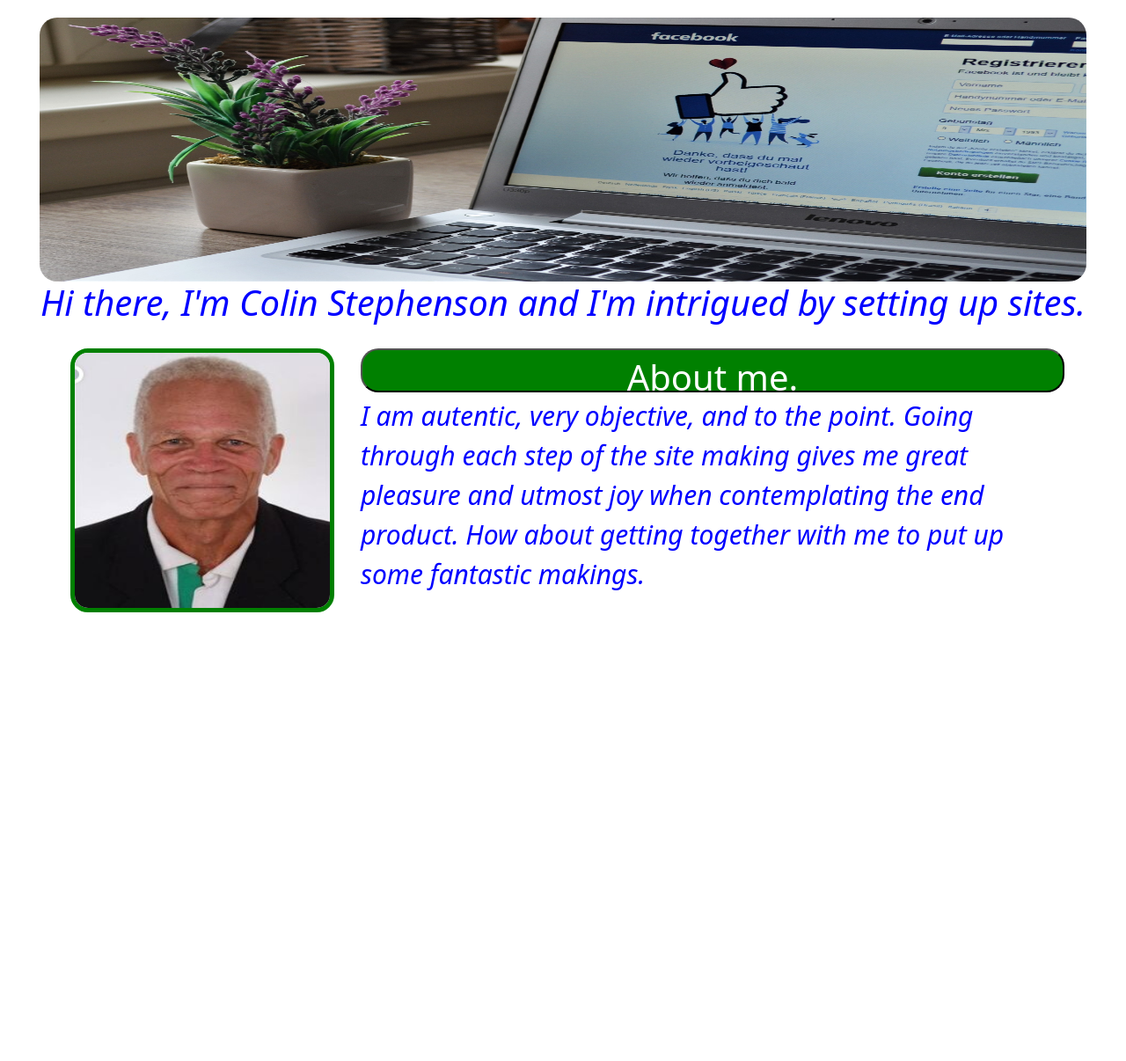
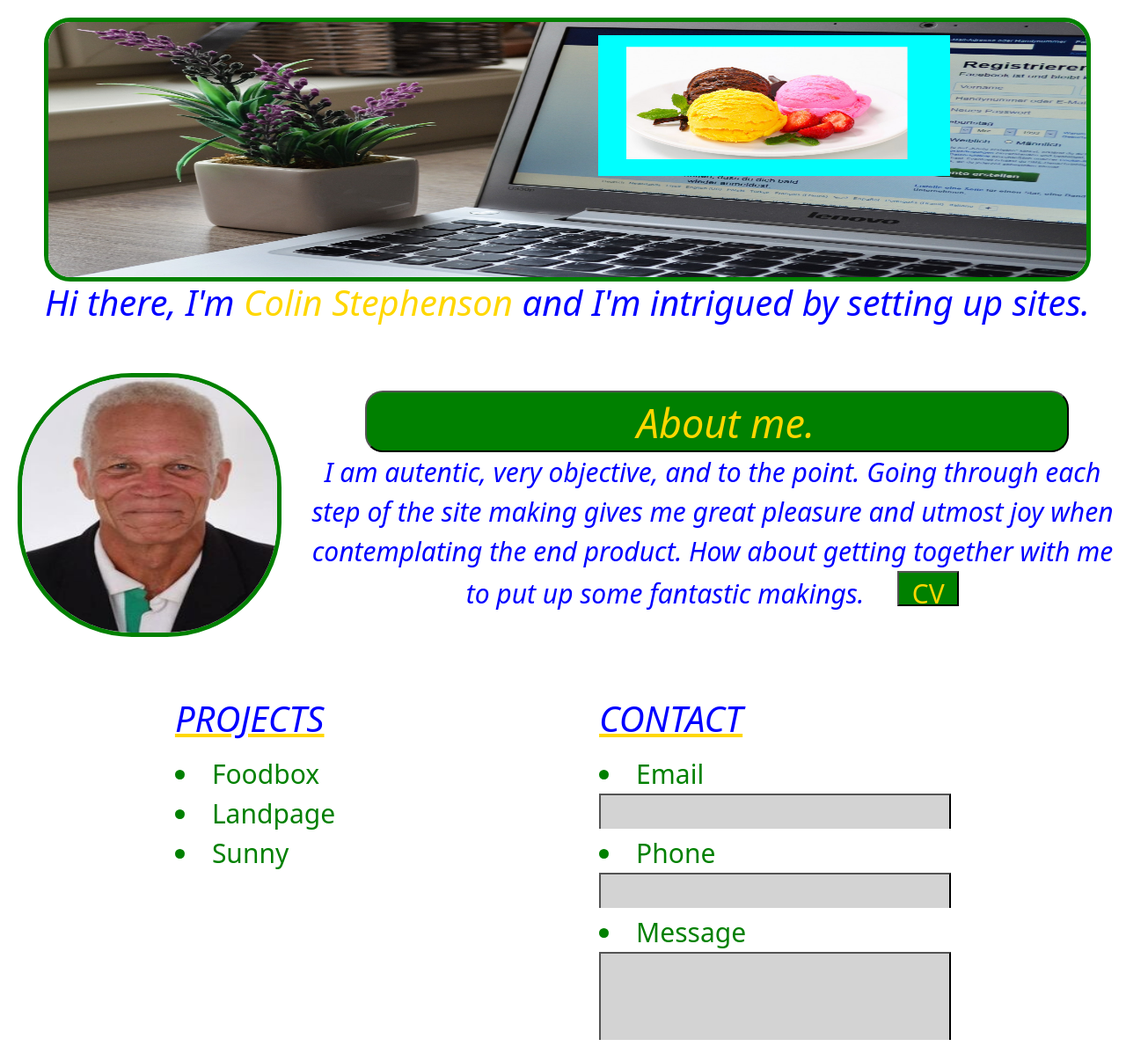
Before and after one commit to colinjeremiahbernard/new-portfolio, a plain HTML site: page index.html in a window 1280 px wide. Shown: the whole page at 88% size. Before the commit the page ends 800 px from the top, so only its background shows below. Drawn offline with nearby package versions, Linux system fonts and the light colour scheme.

Commit message:
Modifed steps of portfolio

```diff
--- a/index.html
+++ b/index.html
@@ -1,29 +1,51 @@
 <!DOCTYPE html>
 <html lang="en">
 <head>
-    <center>
+
     <meta charset="UTF-8">
     <meta http-equiv="X-UA-Compatible" content="IE=edge">
     <meta name="viewport" content="width=device-width, initial-scale=1.0">
     <title>NEW PORTFOLIO</title>
-    <link  href="https://cdn.jsdelivr.net/npm/bootstrap@5.1.3/dist/css/bootstrap.min.css" rel="stylesheet" integrity="sha384-1BmE4kWBq78iYhFldvKuhfTAU6auU8tT94WrHftjDbrCEXSU1oBoqyl2QvZ6jIW3" crossorigin="anonymous">
+    <link  rel="stylesheet" href="https://cdn.jsdelivr.net/npm/bootstrap@5.1.3/dist/css/bootstrap.min.css"  integrity="sha384-1BmE4kWBq78iYhFldvKuhfTAU6auU8tT94WrHftjDbrCEXSU1oBoqyl2QvZ6jIW3" crossorigin="anonymous">
     <link rel="stylesheet" href = "style.css">
-    <img src = "Computer image.jpg" alt=" " width= 200px>
-    <h1> Hi there, I'm Colin Stephenson and I'm intrigued by setting up sites.</h1>
-</center>
+
+
 </head>
 <body>
-    <script src="https://cdn.jsdelivr.net/npm/bootstrap@5.1.3/dist/js/bootstrap.bundle.min.js" integrity="sha384-ka7Sk0Gln4gmtz2MlQnikT1wXgYsOg+OMhuP+IlRH9sENBO0LRn5q+8nbTov4+1p" crossorigin="anonymous"></script>
-    <section class="d-flex">
+    <div class="topo">
+    <img class="beginning" src = "Computer image.jpg" alt=" ">
+    <img class="box2" src="Foodbox1.png" alt = " ">
+    <h1> Hi there, I'm <span>Colin Stephenson </span>and I'm intrigued by setting up sites.</h1>
+    </div> <br><br>
+    <section1 class="d-flex">
     <div>
-        <img class="star" src="PHOTO AJUSTED 1.jpg" alt="">
+        <img id="star" src="PHOTO AJUSTED 1.jpg" alt="">
     </div>
     <div>
-        <button class = "butao"> About me.</button>
-        <p> I am autentic, very objective, and to the point. Going through each step of the site making gives me great pleasure and utmost joy when contemplating the end product. How about getting together with me to put up some fantastic makings.</p>
-
+        <button class="butao butao-1"> <p class="fancy"> About me. </p> </button>
+        <p> I am autentic, very objective, and to the point. Going through each step of the site making gives me great pleasure and utmost joy when contemplating the end product. How about getting together with me to put up some fantastic makings. <button class = "serious"> CV </button> </p>
     </div>
-    </section>
+    </section1> <br><br>
+    <section2 id="find">
+        <div> <h1 class="fine"> PROJECTS </h1>
+         <p>
+            <li class="good"> Foodbox </li>
+            <li class="good"> Landpage </li>
+            <li class="good"> Sunny </li>
+            </p>
+        </div>
+        <div> <h1 class="fine">CONTACT </h1>
+          <p>
+              <li class="good"> Email </li>
+              <button class="imp"> </button>
+              <li class="good"> Phone </li>
+              <button class="imp"> </button>
+              <li class="good"> Message </li>
+              <button class="imp tant"> </button>
+          </p>
+        </div>
+    </section2>
+    <br><br>
 
 </body>
 </html>
--- a/style.css
+++ b/style.css
@@ -1,45 +1,119 @@
-img {
+.beginning {
     width: 1190px;
     height: 300px;
-    border-radius: 20px;
+    border-radius: 30px;
     justify-content: center;
     margin-top: 20px;
+    border: 5px solid green;
+    position: relative;
+    z-index: 1;
 }
 h1 {
     color: blue;
     font-style: italic;
 }
-.star {
+#star {
     width: 300px;
     height: 300px;
     border: 5px solid green;
-    margin-left: 80px;
+    margin-left: 10px;
+    border-radius: 130px;
 }
 
 .d-flex {
     display:flex;
+    margin-left: 10px;
+    margin-bottom: 20px;
+    text-align: center;
 }
-button {
-    height: 50px;
+.butao {
+    height: 70px;
     width: 800px;
     margin-left: 30px;
     background-color: green;
     margin-top: 20px;
     border-radius: 20px;
-    color: white;
-    font-size: 40px;
-
 }
 p {
     font-size: 30px;
     margin-left: 30px;
-    margin-right: 70px;
+    margin-right: 10px;
     color: blue;
     font-style: italic;
 }
 .butao {
-    text-decoration: center;
+    text-align: center;
+}
+.butao-1 {
+    background-image: linear-gradient(to right rgb(118, 146, 118) 0%, rgb(32, 138, 32) 51%, #008000 99%);
 }
 .butao:hover {
     background-color: gold;
+    color: green;
+    text-transform: uppercase;
 }
+.fancy {
+    font-size: 45px;
+    color: gold;
+}
+.fancy:hover {
+    color: green;
+}
+span {
+    color: gold;
+}
+.topo {
+    margin-left: 10px;
+
+    text-align: center;
+}
+.serious {
+    background-color: green;
+    width: 70px;
+    height: 40px;
+    color: gold;
+    margin-top: 0px;
+    margin-left: 30px;
+    text-align: center;
+    margin-bottom: 20px;
+}
+.serious:hover {
+    background-color: gold;
+    color: green;
+}
+#find {
+    display: flex;
+    font-size: medium;
+    column-gap: 300px;
+    justify-content: center;
+
+
+}
+.good {
+
+    font-size: 30px !important;
+    color: green;
+}
+.fine {
+    text-decoration: underline gold;
+}
+.imp {
+    height: 40px;
+    width: 400px;
+    background-color: lightgray;
+    justify-content: center;
+    text-align: center;
+    border-bottom: 60px;
+}
+.tant {
+    height: 100px;
+}
+.box2 {
+    width: 400px;
+    height: 160px;
+    position: absolute;
+    top: 40px;
+    left: 680px;
+    z-index: 2;
+
+}
```
Also changed, not shown: Foodbox1.png (added).
